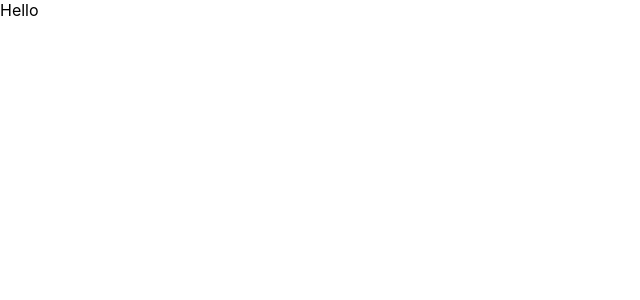
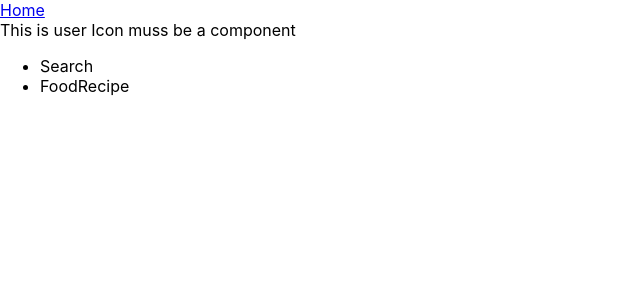
Before and after one commit to Qhope/FoodRecipe, a React (Create React App) app in the folder food-recipe-fe/: page /Home in a window 1280 px wide. Shown: the top 300 px of the page, without its empty margins (0-640 px from the left). Built offline with nearby package versions, Linux system fonts and the light colour scheme.

Commit message:
Init Home

```diff
--- a/food-recipe-fe/package.json
+++ b/food-recipe-fe/package.json
@@ -8,6 +8,7 @@
     "@testing-library/user-event": "^12.1.10",
     "react": "^17.0.2",
     "react-dom": "^17.0.2",
+    "react-router-dom": "^5.3.0",
     "react-scripts": "4.0.3",
     "web-vitals": "^1.0.1"
   },
--- a/food-recipe-fe/src/App.js
+++ b/food-recipe-fe/src/App.js
@@ -1,5 +1,17 @@
+import { BrowserRouter, Route, Switch } from "react-router-dom";
+import Navbar from "./Component/NavBar";
+import Home from "./Component/Home";
 function App() {
-  return <div className="App">Hello</div>;
+  return (
+    <BrowserRouter>
+      <div className="App">
+        <Navbar />
+        <Switch>
+          <Route path="/Home" component={Home} exact={true} />
+        </Switch>
+      </div>
+    </BrowserRouter>
+  );
 }
 
 export default App;
--- /dev/null
+++ b/food-recipe-fe/src/Component/Home.js
@@ -0,0 +1,10 @@
+const Home = () => {
+  return (
+    <ul>
+      <li>Search</li>
+      <li>FoodRecipe</li>
+    </ul>
+  );
+};
+
+export default Home;
--- /dev/null
+++ b/food-recipe-fe/src/Component/NavBar.js
@@ -0,0 +1,16 @@
+import { NavLink } from "react-router-dom";
+
+const Navbar = () => {
+  return (
+    <div>
+      <div className="navlink">
+        <NavLink to="/Home" activeClassName="is-active" exact="true">
+          Home
+        </NavLink>
+      </div>
+      <div className="user">This is user Icon muss be a component</div>
+    </div>
+  );
+};
+
+export default Navbar;
```
Also changed, not shown: 1 other file (tests, documents, lock files or other folders).
